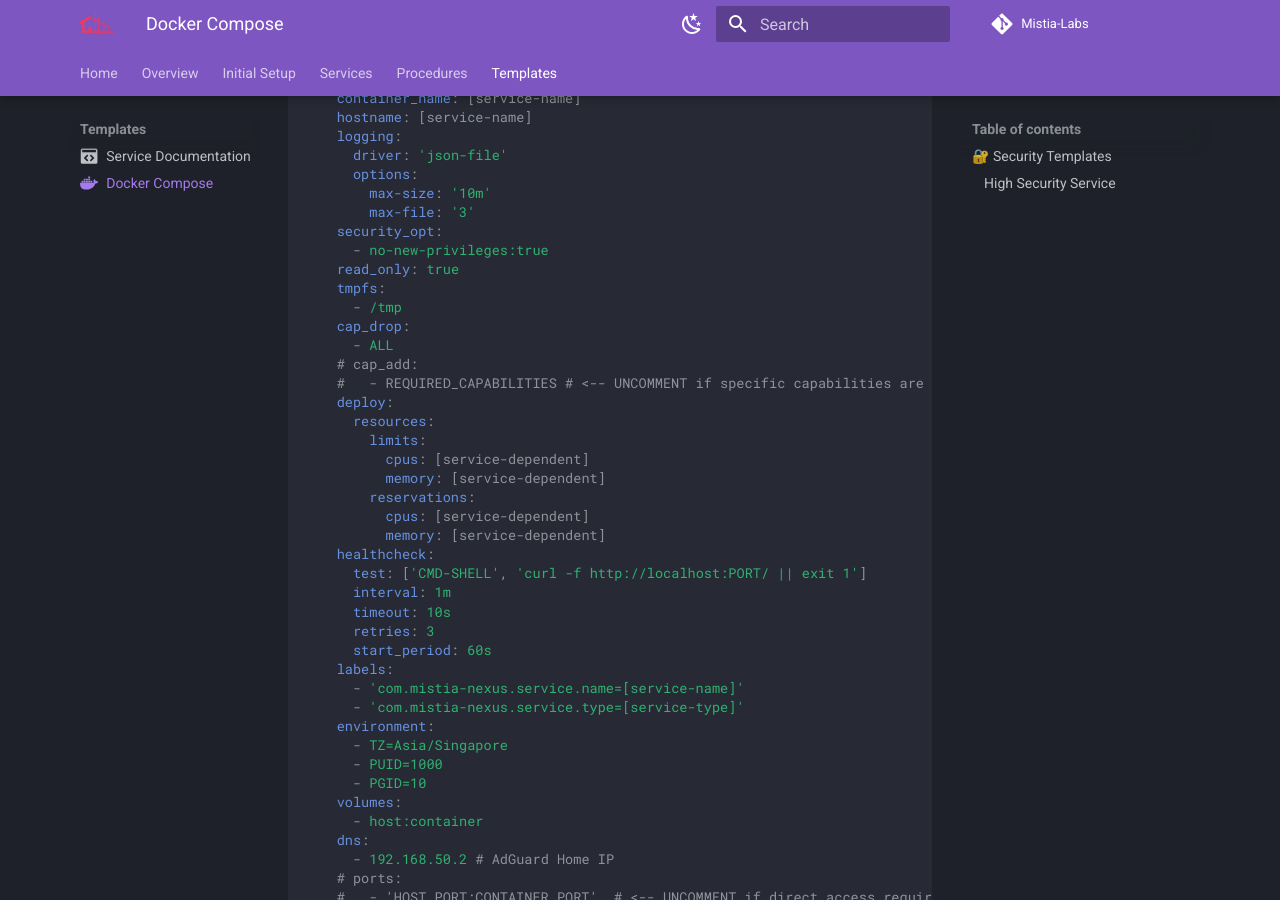
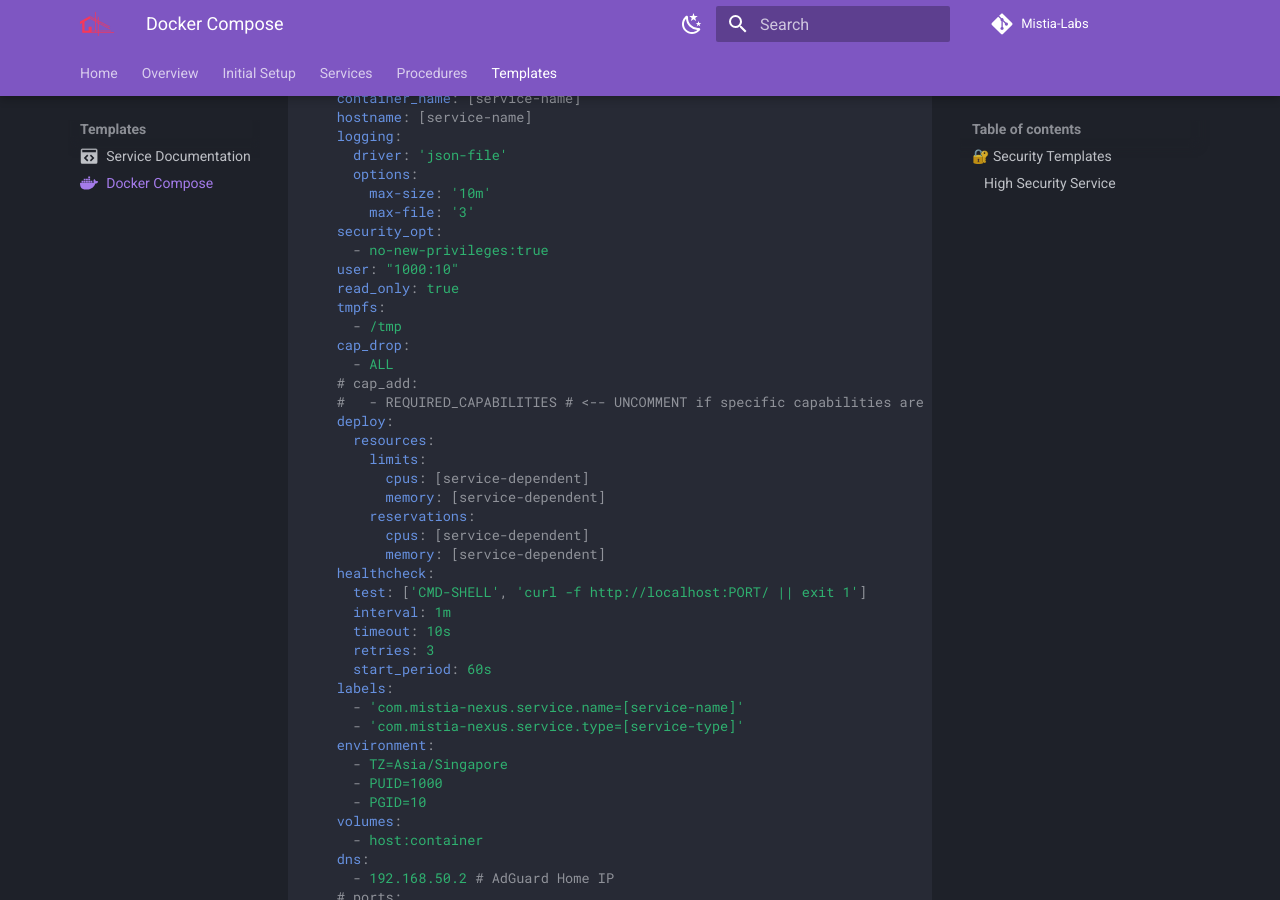
Before and after one commit to late4ever/Mistia-Labs, an MkDocs documentation site: the page built from docs/content/code-templates/docker-compose.md, in a window 1280 px wide and 900 px high, scrolled down 391 px. Built offline with MkDocs 1.6.1 and Material for MkDocs 9.7.7, drawn with Linux system fonts in a browser that asks for light colours; comment, search, counter and statistics services are not loaded.

Commit message:
♻️ refactor(docs): standardize user configuration in docker-compose files

```diff
--- a/docs/content/.snippets/docker-compose.yml
+++ b/docs/content/.snippets/docker-compose.yml
@@ -10,6 +10,7 @@ services:
         max-file: '3'
     security_opt:
       - no-new-privileges:true
+    user: "1000:10"
     read_only: true
     tmpfs:
       - /tmp
```
Also changed, not shown: 1 other file.
